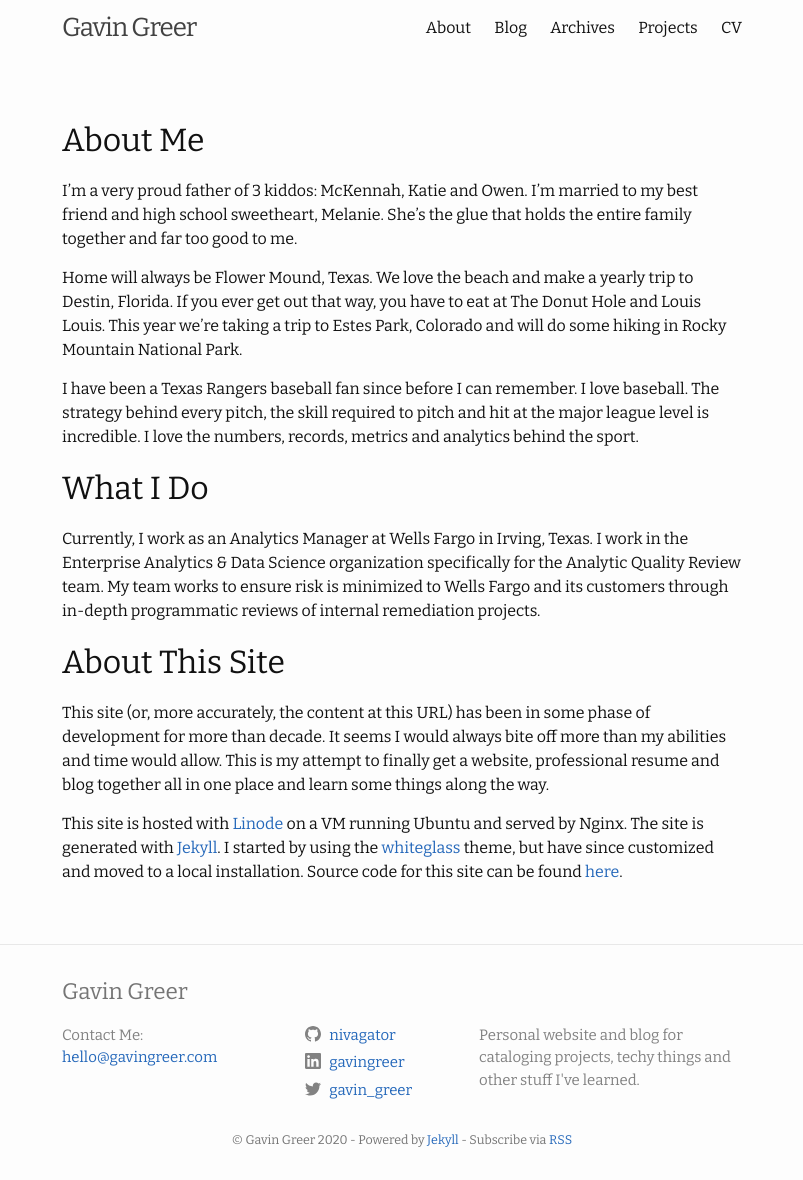
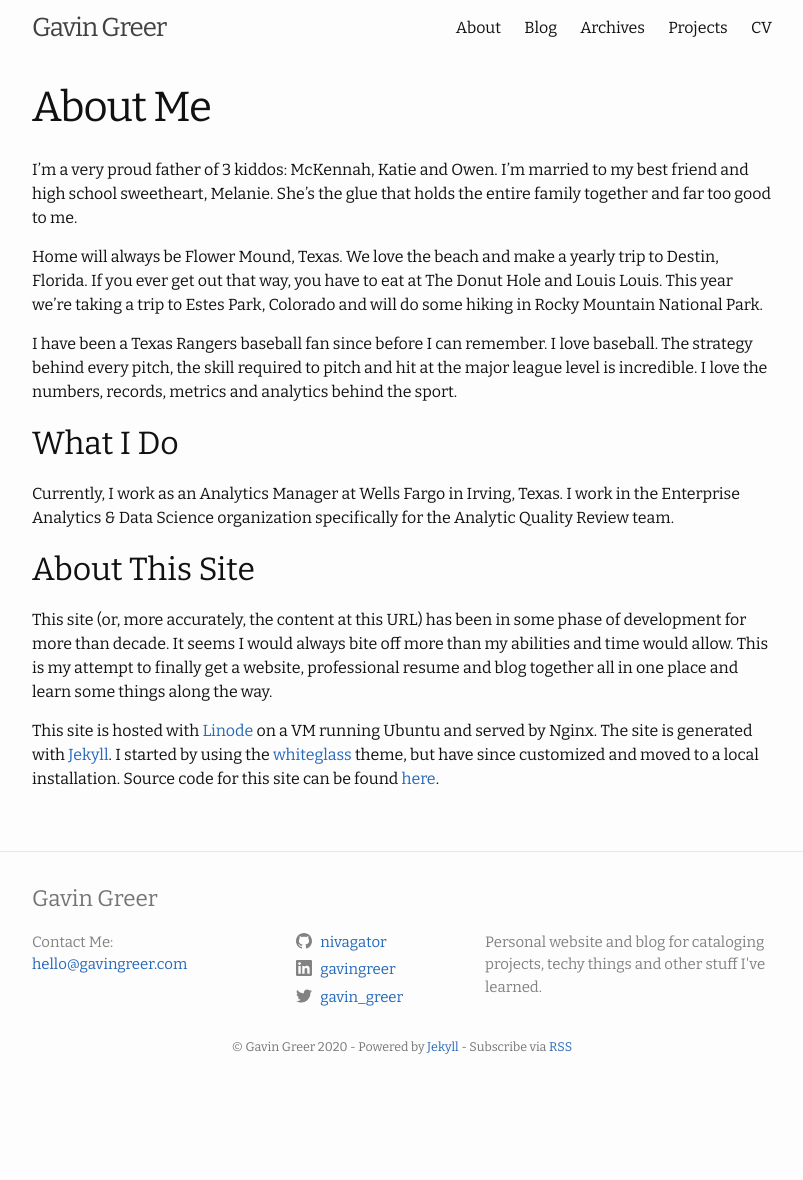
Before and after one commit to nivagator/personal-site, a Jekyll site: the page built from about.md, in a window 1280 px wide. Shown: the whole page, without its empty margins (238-1041 px from the left). Built offline with Jekyll 4.4.1, drawn with Linux system fonts in a browser that asks for light colours; after the commit the page ends 1087 px from its top, so only the background shows below that.

Commit message:
update css

```diff
--- a/about.md
+++ b/about.md
@@ -1,9 +1,8 @@
 ---
 layout: page
 permalink: /about/
+title: About Me
 ---
-## About Me
-
 I'm a very proud father of 3 kiddos: McKennah, Katie and Owen. I'm married to my best friend and high school sweetheart, Melanie. She's the glue that holds the entire family together and far too good to me.
 
 Home will always be Flower Mound, Texas. We love the beach and make a yearly trip to Destin, Florida. If you ever get out that way, you have to eat at The Donut Hole and Louis Louis. This year we're taking a trip to Estes Park, Colorado and will do some hiking in Rocky Mountain National Park.
@@ -12,7 +11,7 @@ I have been a Texas Rangers baseball fan since before I can remember. I love bas
 
 ## What I Do
 
-Currently, I work as an Analytics Manager at Wells Fargo in Irving, Texas. I work in the Enterprise Analytics & Data Science organization specifically for the Analytic Quality Review team. My team works to ensure risk is minimized to Wells Fargo and its customers through in-depth programmatic reviews of internal remediation projects.
+Currently, I work as an Analytics Manager at Wells Fargo in Irving, Texas. I work in the Enterprise Analytics & Data Science organization specifically for the Analytic Quality Review team.
 
 ## About This Site
 
--- a/assets/main.scss
+++ b/assets/main.scss
@@ -22,10 +22,10 @@ $grey-color-light: lighten($grey-color, 45%);
 $grey-color-dark:  darken($grey-color, 20%);
 
 // Width of the content area
-$content-width:    800px;
+$content-width:    860px;
 
 $on-palm:          600px;
-$on-laptop:        800px;
+$on-laptop:        860px;
 
 
 
--- a/cv.html
+++ b/cv.html
@@ -18,6 +18,7 @@ permalink: /cv/
       <li>I inspire teams to thrive, building trust and accountability by focusing on purpose and setting clear expectations.</li>
       <li>I pour into those around me with a genuine passion to see them realize their potential and achieve success.</li>
   </ul>
+  <hr>
   <h2>Experience</h2>
   <div class="cv-experience">
   <h3>Zoёs Kitchen – Plano, Texas</h3>
@@ -93,6 +94,7 @@ permalink: /cv/
       <li>Managed operational schedules and financial reports during acquisition by Fortune 1000 company.</li>
   </ul>
   </div>
+  <hr>
   <h2>Areas of expertise</h2>
   <strong>Skills:</strong><br>
   Operational Leadership, Analytics, Information Technology Management, Process Improvement, Data Design
```
